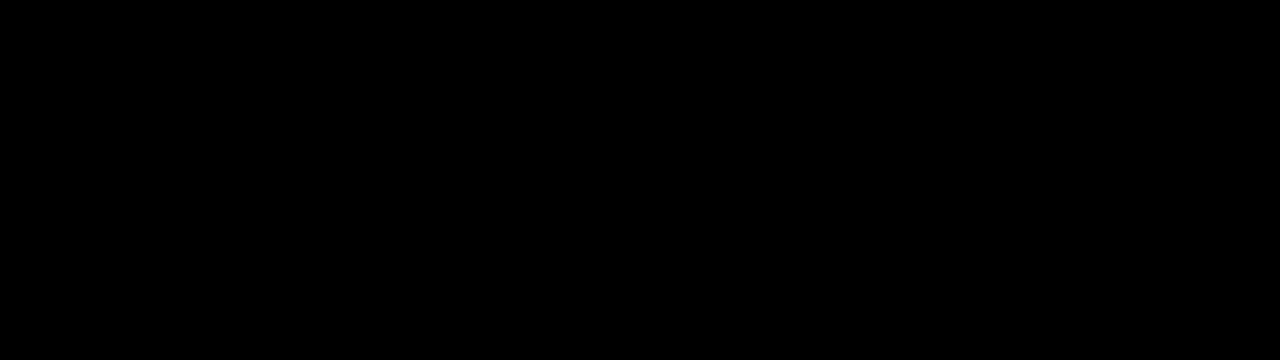
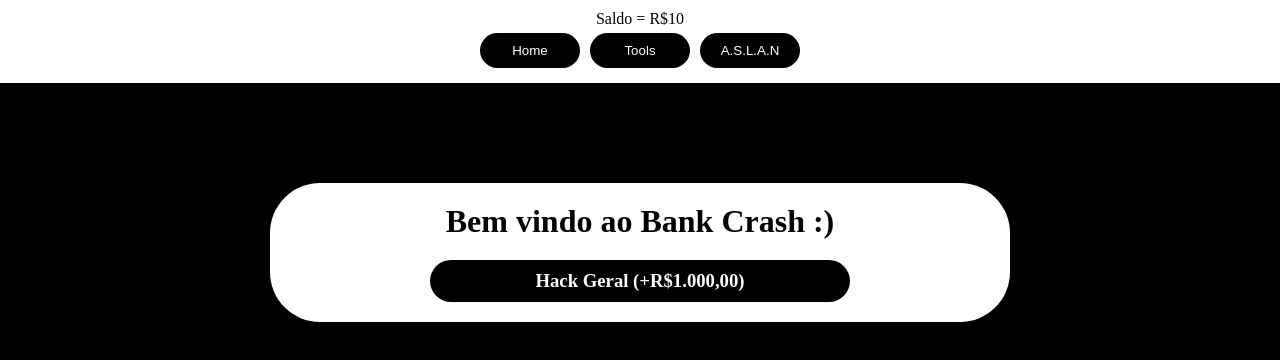
Before and after one commit to yuriwillian/hacker-station, an Angular app: page /bank-crash in a window 1280 px wide. Before the commit this address led to /. Shown: the top 360 px of the page. Built offline with nearby package versions, Linux system fonts and the light colour scheme.

Commit message:
hacker-station

```diff
--- a/src/app/app-routing.module.ts
+++ b/src/app/app-routing.module.ts
@@ -1,5 +1,6 @@
 import { NgModule } from '@angular/core';
 import { RouterModule, Routes } from '@angular/router';
+import { BankCrashComponent } from './components/bank-crash/bank-crash.component';
 import { DispositivosContaminadosComponent } from './components/dispositivos-contaminados/dispositivos-contaminados.component';
 import { HomeComponent } from './components/home/home.component';
 import { LoginPageComponent } from './components/login-page/login-page.component';
@@ -9,7 +10,8 @@
   { path: '', component: LoginPageComponent },
   { path: 'home', component: HomeComponent },
   { path: 'tools', component: ToolsComponent },
-  { path: 'dispositivos-contaminados', component: DispositivosContaminadosComponent }
+  { path: 'dispositivos-contaminados', component: DispositivosContaminadosComponent },
+  { path: 'bank-crash', component: BankCrashComponent }
 ];
 
 @NgModule({
--- a/src/app/app.component.html
+++ b/src/app/app.component.html
@@ -1 +1 @@
-<router-outlet></router-outlet>
+<router-outlet ng-init="calcularSaldo()"></router-outlet>
--- a/src/app/app.component.ts
+++ b/src/app/app.component.ts
@@ -7,4 +7,8 @@
 })
 export class AppComponent {
   title = 'hacker-station';
+
+  calcularSaldo(): void {
+    console.log("Saldo atualizado")
+  }
 }
--- a/src/app/app.module.ts
+++ b/src/app/app.module.ts
@@ -8,6 +8,7 @@
 import { LoginPageComponent } from './components/login-page/login-page.component';
 import { ToolsComponent } from './components/tools/tools.component';
 import { DispositivosContaminadosComponent } from './components/dispositivos-contaminados/dispositivos-contaminados.component';
+import { BankCrashComponent } from './components/bank-crash/bank-crash.component';
 
 @NgModule({
   declarations: [
@@ -16,7 +17,8 @@
     MenuComponent,
     LoginPageComponent,
     ToolsComponent,
-    DispositivosContaminadosComponent
+    DispositivosContaminadosComponent,
+    BankCrashComponent
   ],
   imports: [
     BrowserModule,
--- /dev/null
+++ b/src/app/components/bank-crash/bank-crash.component.html
@@ -0,0 +1,7 @@
+<app-menu></app-menu>
+<div class="bankCrash">
+    <h1>Bem vindo ao Bank Crash :)</h1>
+    <div class="bankCrash__opcao">
+        <h3>Hack Geral (+R$1.000,00)</h3>
+    </div>
+</div>
--- /dev/null
+++ b/src/app/components/bank-crash/bank-crash.component.scss
@@ -0,0 +1,18 @@
+.bankCrash {
+    width: 700px;
+    margin: auto;
+    margin-top: 100px;
+    background-color: white;
+    text-align: center;
+    padding: 20px;
+    border-radius: 50px;
+    .bankCrash__opcao {
+        margin: auto;
+        margin-top: 20px;
+        padding: 10px;
+        width: 400px;
+        border-radius: 100px;
+        color: white;
+        background-color: black;
+    }
+}
--- /dev/null
+++ b/src/app/components/bank-crash/bank-crash.component.ts
@@ -0,0 +1,15 @@
+import { Component, OnInit } from '@angular/core';
+
+@Component({
+  selector: 'app-bank-crash',
+  templateUrl: './bank-crash.component.html',
+  styleUrls: ['./bank-crash.component.scss']
+})
+export class BankCrashComponent implements OnInit {
+
+  constructor() { }
+
+  ngOnInit(): void {
+  }
+
+}
--- a/src/app/components/menu/menu.component.html
+++ b/src/app/components/menu/menu.component.html
@@ -1,9 +1,11 @@
 <header>
     <nav  class="menu">
+        <p id="saldo" ng-init="calcularSaldo()">Saldo = R${{saldo}}</p>
         <ul class="menu__list">
             <li class="menu__item"><button (click)="abrirHome()">Home</button></li>
             <li class="menu__item"><button (click)="abrirTools()">Tools</button></li>
             <li class="menu__item"><button (click)="abrirAslan()">A.S.L.A.N</button></li>
         </ul>
+
     </nav>
 </header>
--- a/src/app/components/menu/menu.component.ts
+++ b/src/app/components/menu/menu.component.ts
@@ -13,6 +13,8 @@
   ngOnInit(): void {
   }
 
+  saldo = 10.00
+
   abrirTools(): void{
     console.log("Tools aberto!")
     this.router.navigate(['/tools'])
@@ -20,14 +22,11 @@
 
   abrirAslan(): void{
     console.log("Aslan aberto!")
-
   }
 
   abrirHome(): void{
     console.log("Home  aberto!")
     this.router.navigate(['/home'])
-
   }
 
-
 }
--- a/src/app/components/tools/tools.component.html
+++ b/src/app/components/tools/tools.component.html
@@ -3,6 +3,6 @@
     <h1>Escolha a ferramenta que quer utilizar:</h1>
     <ul>
         <li><button (click)="verDispositivos()">Dispositivos Contaminados</button></li>
-        <li><button>Bank Crash</button></li>
+        <li><button (click)="bankCrash()">Bank Crash</button></li>
     </ul>
 </div>
--- a/src/app/components/tools/tools.component.ts
+++ b/src/app/components/tools/tools.component.ts
@@ -17,4 +17,8 @@
     this.router.navigate(['/dispositivos-contaminados'])
   }
 
+  bankCrash(): void {
+    this.router.navigate(['/bank-crash'])
+  }
+
 }
```
Also changed, not shown: 1 other file (tests, documents, lock files or other folders).
